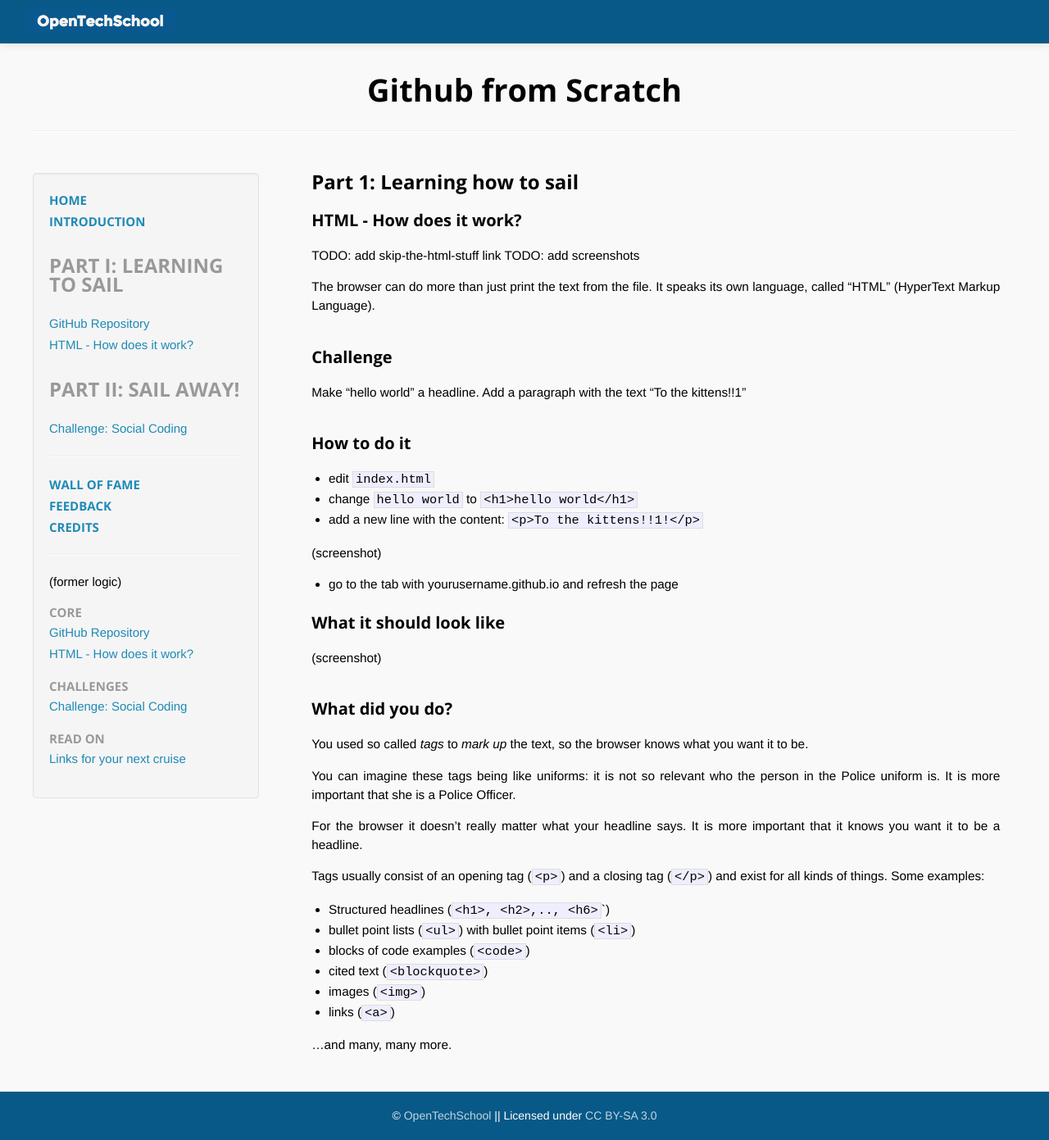
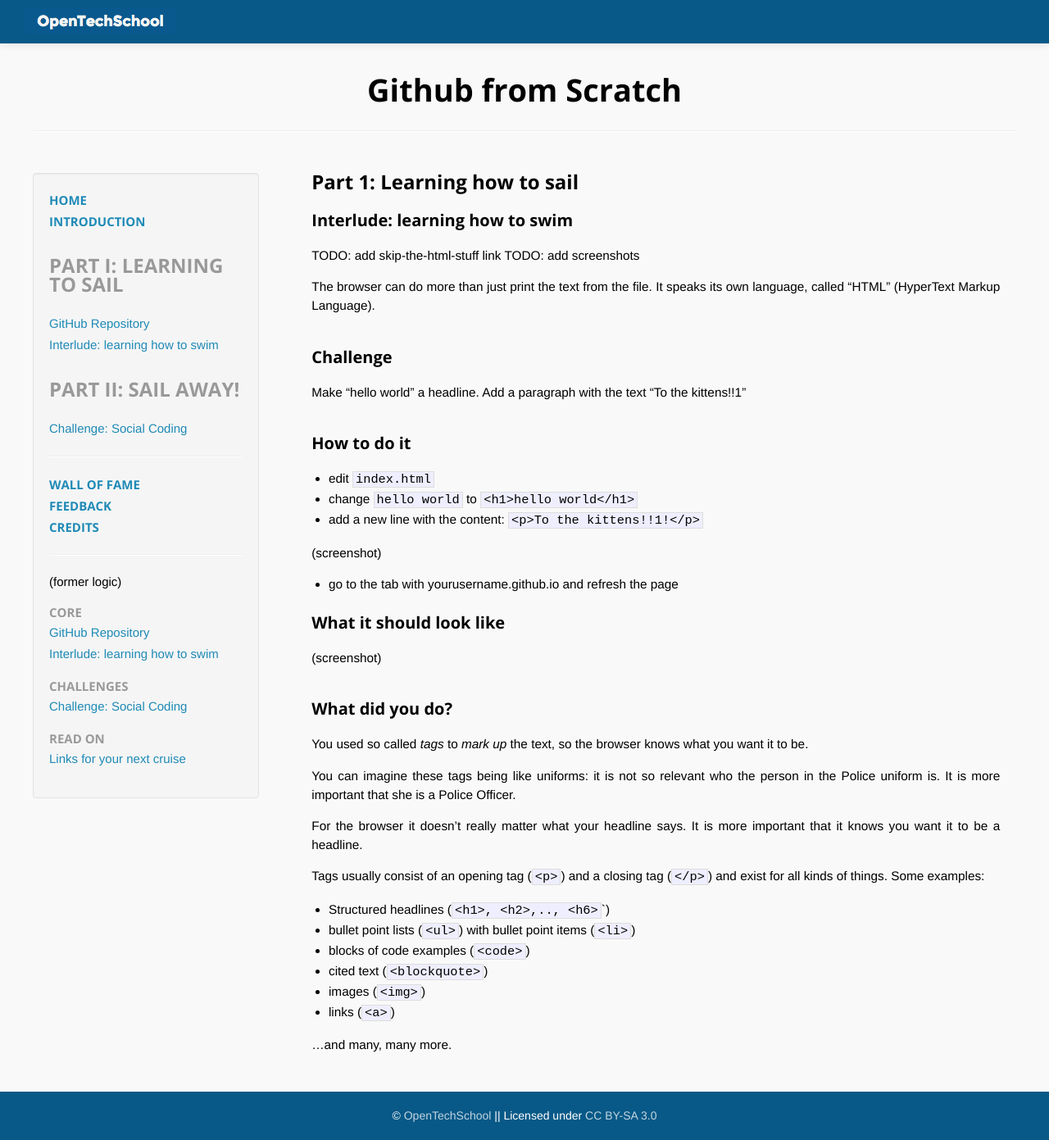
Before and after one commit to afknapping/github-from-scratch, a Jekyll site: the page built from _posts/2013-10-26-html-how-does-it-work.md, in a window 1280 px wide. Shown: the whole page at 82% size. Built offline with Jekyll 4.4.1, drawn with Linux system fonts in a browser that asks for light colours; Markdown is read by kramdown in place of the engine named in the settings.

Commit message:
change title of html lesson

```diff
--- a/_posts/2013-10-26-html-how-does-it-work.md
+++ b/_posts/2013-10-26-html-how-does-it-work.md
@@ -1,6 +1,6 @@
 ---
 layout: post
-title:  "HTML - How does it work?"
+title:  "Interlude: learning how to swim"
 category: "Part 1: Learning how to sail"
 chapter: "one"
 ---
```
